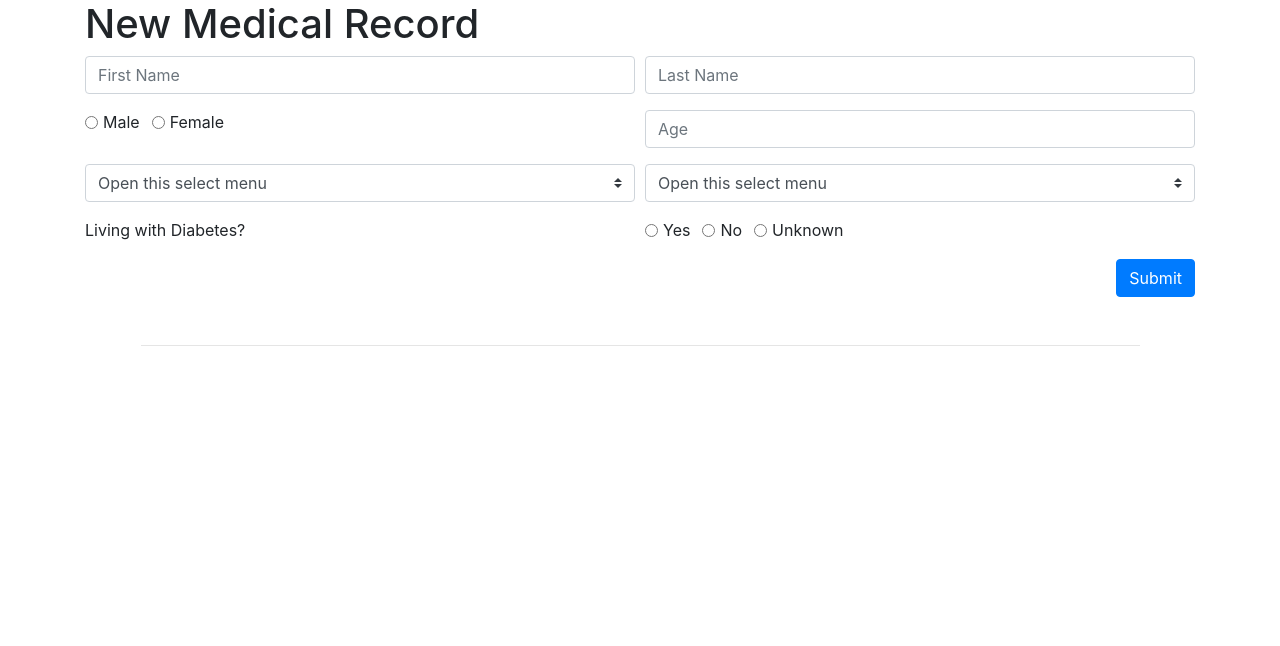
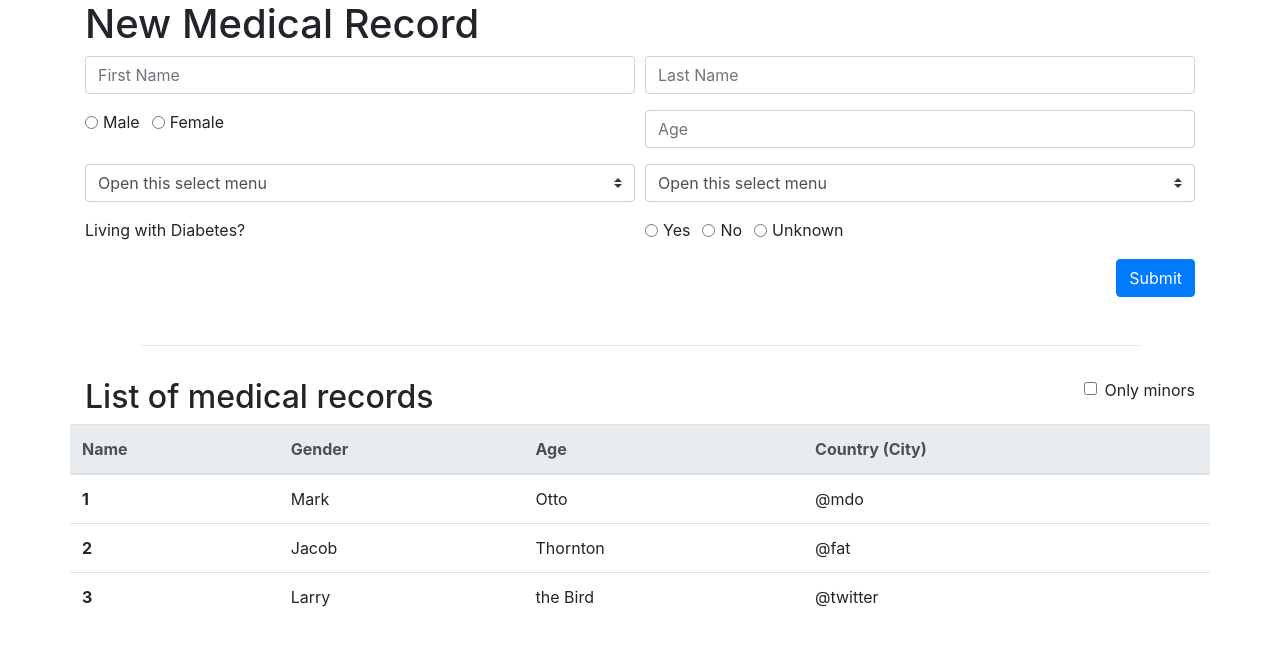
Before and after one commit to akinwale-habibullah/medicare, a React (Create React App) app: page / in a window 1280 px wide. Shown: the top 646 px of the page. Built offline with nearby package versions, Linux system fonts and the light colour scheme.

Commit message:
create ListMedicalRecords component

```diff
--- a/src/App.js
+++ b/src/App.js
@@ -4,6 +4,7 @@ import 'jquery';
 import 'bootstrap/dist/css/bootstrap.min.css';
 import 'bootstrap/dist/js/bootstrap.min';
 import CreateMedicalRecords from './CreateMedicalRecords';
+import ListMedicalRecords from './ListMedicalRecords';
 import './App.css';
 
 function App() {
@@ -13,6 +14,7 @@ function App() {
 
       <hr />
 
+      <ListMedicalRecords />
 
     </div>
   );
--- /dev/null
+++ b/src/ListMedicalRecords.js
@@ -0,0 +1,58 @@
+import React from 'react';
+import './ListMedicalRecords.css';
+
+function ListMedicalRecords(props) {
+  return (
+    <div className="">
+      <div className="row">
+        <div className="col">
+          <h2>List of medical records</h2>
+        </div>
+        <div className="col text-right">
+          <div className="form-check">
+            <input className="form-check-input" type="checkbox" value="" id="check-minors" />
+            <label className="form-check-label" htmlFor="defaultCheck1">
+              Only minors
+            </label>
+          </div>
+        </div>
+      </div>
+
+      <div className="row">
+        <table className="table">
+          <thead className="thead-light">
+            <tr>
+              <th scope="col">Name</th>
+              <th scope="col">Gender</th>
+              <th scope="col">Age</th>
+              <th scope="col">Country (City)</th>
+            </tr>
+          </thead>
+
+          <tbody>
+            <tr>
+              <th scope="row">1</th>
+              <td>Mark</td>
+              <td>Otto</td>
+              <td>@mdo</td>
+            </tr>
+            <tr>
+              <th scope="row">2</th>
+              <td>Jacob</td>
+              <td>Thornton</td>
+              <td>@fat</td>
+            </tr>
+            <tr>
+              <th scope="row">3</th>
+              <td>Larry</td>
+              <td>the Bird</td>
+              <td>@twitter</td>
+            </tr>
+          </tbody>
+      </table>
+      </div>
+    </div>
+  );
+}
+
+export default ListMedicalRecords;
```
Also changed, not shown: src/ListMedicalRecords.css (added).
